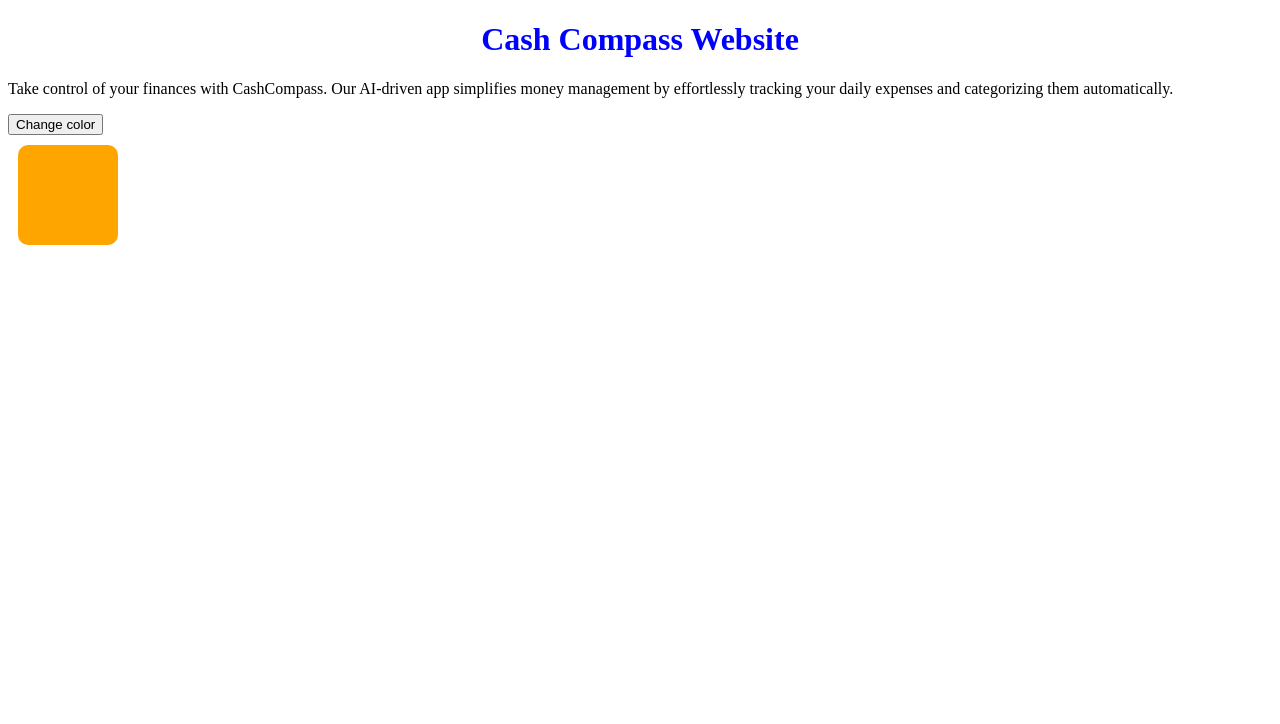
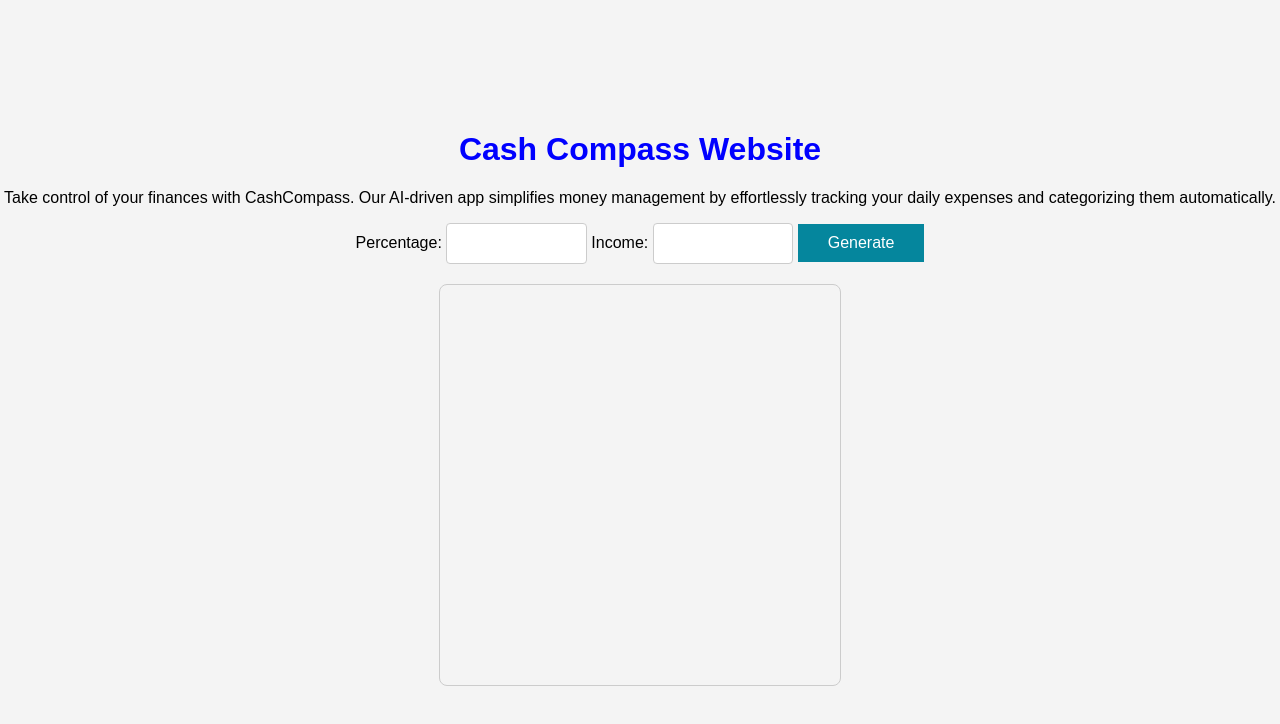
Before and after one commit to cash-compass/main, a plain HTML site: page index.htm in a window 1280 px wide. Drawn offline with Linux system fonts and the light colour scheme.

Commit message:
Added to html and css
Added "CashCompass" to the title of the head section in the html file.
This will show on the top tab.
Then created a form area that will take in user input for pie chart. Still needs JS code to make it run.

```diff
--- a/index.htm
+++ b/index.htm
@@ -1,23 +1,49 @@
 <!DOCTYPE html>
 <html>
 <head>
+	<!--THIS ADDS THE TITILE TO TOP TAB-->
+	<title>CashCompass</title>
+
 	<! -- This links the Javascript file -->
 	<script type = "text/javascript" src="functions.js"></script>
 
 	<! -- This links the CSS file -->
 	<link rel="stylesheet" href="style.css">
 
+	<meta charset="UTF-8">
+	<meta name="viewport" content="width=device-width, initial-scale=1.0">
+    <link rel="stylesheet" href="styles.css">
+
 <head>
 <body>
+	<div>
+	<h1 id="h1">Cash Compass Website</h1>
 
-<h1>Cash Compass Website</h1>
+	<p>Take control of your finances with CashCompass.
+		Our AI-driven app simplifies money management
+		by effortlessly tracking your daily expenses and
+		categorizing them automatically.
+	</p>
+	</div>
 
+	<!--Creates a data form for user input-->
+	<div class="container">
+		<form id="dataForm">
+			<!-- Input fields for data -->
+			<label for="percentage">Percentage:</label>
+			<input type="number" id="percentage" min="0" max="100" required>
+			<label for="income">Income:</label>
+			<input type="number" id="income" required>
+			<!-- Add Data button -->
+			<button type="button" onclick="addData()">Generate</button>
+		</form>
+		<!-- Canvas for the pie chart -->
+		<canvas id="pieChart" width="400" height="400"></canvas>
+	</div>
 
-<p>Take control of your finances with CashCompass. Our AI-driven app simplifies money management by effortlessly tracking your daily expenses and categorizing them automatically.</p>
-
-<!-- Function call from the javascript -->
-<button onclick="changeColor()">Change color</button>
-<div id="my-div"></div>
+	<!-- JavaScript File-->
+	<script src="user.js"></script>
 
 </body>
+
 </html>
--- a/style.css
+++ b/style.css
@@ -3,11 +3,48 @@
 text-align: center;
 }
 
-/* This create the orange square example. */
-div {
-  width: 100px;
-  height: 100px;
-  background-color: orange;
-  margin: 10px;
-  border-radius: 10px;
+body {
+  font-family: 'Arial', sans-serif;
+  background-color: #f4f4f4;
+  margin: 0;
+  display: flex;
+  align-items: center;
+  justify-content: center;
+  flex-direction: column;
+  height: 100vh;
+
 }
+
+.container {
+  text-align: center;
+}
+
+form {
+  margin-bottom: 20px;
+}
+
+/* button style */
+button {
+  background-color: #05869d;
+  border: none;
+  color: white;
+  padding: 10px 30px;
+  text-align: center;
+  text-decoration: none;
+  display: inline-block;
+  font-size: 16px;
+}
+
+/* input styles*/
+input {
+  width: 20%;
+  padding: 12px;
+  border: 1px solid #ccc;
+  border-radius: 4px;
+  resize: vertical;
+}
+
+canvas {
+  border: 1px solid #ccc;
+  border-radius: 8px;
+}
```
